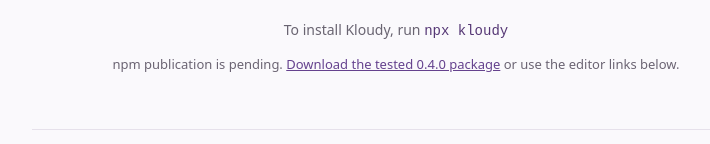
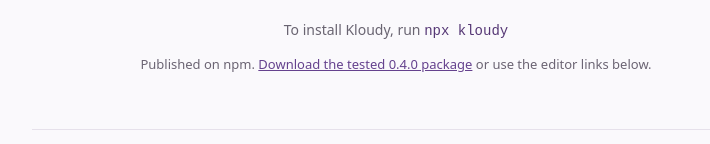
Before and after one commit to Gio300/kloudy-open, a plain HTML site: page index.html in a window 1280 px wide. Shown: the part 731-875 px from the top of the page, without its empty margins (244-954 px from the left). Drawn offline with Linux system fonts and the light colour scheme.

Commit message:
Publish free Kloudy editor install page

```diff
--- a/index.html
+++ b/index.html
@@ -1,5 +1,5 @@
 <!doctype html><html lang="en"><head><meta charset="utf-8"><meta name="viewport" content="width=device-width,initial-scale=1"><meta name="description" content="To install Kloudy, run npx kloudy. Free public MCP and SDK discovery in your editor."><title>Add Kloudy to your editor</title><link rel="icon" href="./app-icon.svg"><link rel="stylesheet" href="./editor-install.css"></head><body><main>
-<a class="brand" href="https://kloudy.ai/">Kloudy.ai</a><div class="hero"><img class="orb" src="./app-icon.svg" alt="" width="68" height="68"><p class="eyebrow">YOUR EDITOR. ONE CONNECTION.</p><h1>The tools you need.<br>Right where you build.</h1><p class="intro">Find MCP tools and SDKs with Kloudy.<br>Public discovery is free. No subscription.</p><button id="add-editor" class="primary">Continue with GitHub <span aria-hidden="true">↗</span></button><p class="small">Recommended: authorize Kloudy, then choose <strong>Only select repositories</strong> on GitHub.</p><form id="email-signin" class="email-signin"><label for="email-address">Or continue with your email</label><div class="email-row"><input id="email-address" name="email" type="email" autocomplete="email" placeholder="you@gmail.com" maxlength="254" required><button id="email-continue" class="secondary" type="submit">Continue</button></div><p class="small">Gmail or any email address. Verify your account to continue. GitHub authorization is still required for repository access.</p></form><button id="free-discovery" class="text-button">Try free discovery without signing in</button><p class="install-command">To install Kloudy, run <code>npx kloudy</code></p><p class="small">npm publication is pending. <a href="https://kloudy.ai/downloads/kloudy-open-0.4.0.tgz">Download the tested 0.4.0 package</a> or use the editor links below.</p><p id="status" role="status" aria-live="polite"></p></div>
+<a class="brand" href="https://kloudy.ai/">Kloudy.ai</a><div class="hero"><img class="orb" src="./app-icon.svg" alt="" width="68" height="68"><p class="eyebrow">YOUR EDITOR. ONE CONNECTION.</p><h1>The tools you need.<br>Right where you build.</h1><p class="intro">Find MCP tools and SDKs with Kloudy.<br>Public discovery is free. No subscription.</p><button id="add-editor" class="primary">Continue with GitHub <span aria-hidden="true">↗</span></button><p class="small">Recommended: authorize Kloudy, then choose <strong>Only select repositories</strong> on GitHub.</p><form id="email-signin" class="email-signin"><label for="email-address">Or continue with your email</label><div class="email-row"><input id="email-address" name="email" type="email" autocomplete="email" placeholder="you@gmail.com" maxlength="254" required><button id="email-continue" class="secondary" type="submit">Continue</button></div><p class="small">Gmail or any email address. Verify your account to continue. GitHub authorization is still required for repository access.</p></form><button id="free-discovery" class="text-button">Try free discovery without signing in</button><p class="install-command">To install Kloudy, run <code>npx kloudy</code></p><p class="small">Published on npm. <a href="https://kloudy.ai/downloads/kloudy-open-0.4.0.tgz">Download the tested 0.4.0 package</a> or use the editor links below.</p><p id="status" role="status" aria-live="polite"></p></div>
 <section id="signin" hidden aria-label="GitHub sign-in"><h2>Continue with GitHub</h2><p>Authorize the Kloudy GitHub App. Choose <strong>Only select repositories</strong> to grant access just where you want it. Kloudy requests Contents read/write and Metadata read. You can revoke access in GitHub Settings → Applications.</p><p>Your one-time code: <strong id="user-code"></strong></p><a id="verify" class="primary" target="_blank" rel="noopener noreferrer">Open GitHub to sign in</a><button id="cancel-signin" class="secondary">Cancel sign-in</button></section>
 <section id="clients" hidden aria-label="Supported editors"><h2>Choose your editor</h2><p id="identity">Free public discovery needs no API key.</p><div class="clients"><a id="cursor" class="client" href="#">Add to Cursor <span>↗</span></a><a id="vscode" class="client" href="#">Add to VS Code <span>↗</span></a><button class="client" data-client="Claude Desktop">Claude Desktop <span>→</span></button><button class="client" data-client="Claude Code">Claude Code <span>→</span></button><button class="client" data-client="Windsurf">Windsurf <span>→</span></button><button class="client" data-client="Codex">Codex <span>→</span></button></div><p id="client-status" role="status" aria-live="polite"></p><div id="terminal-help" hidden><p>Run this in your terminal. Kloudy detects your installed clients and asks before changing each config.</p><div class="command"><code>npx kloudy</code><button id="copy">Copy</button></div><p>Existing servers stay in place. Restart your editor after installation.</p></div><p class="small">ChatGPT support is planned through its directory program. There is no desktop config-drop here.</p></section>
 <details id="authorization"><summary>Already have an authorized Kloudy key?</summary><p>Free discovery requires no key. Private engine actions require an existing scoped Kloudy key. The installer can read <code>KLOUDY_MCP_TOKEN</code> from your environment and, with your approval, store it in client configuration. Never paste a key into chat or command arguments.</p><p>Email sign-in identifies you; it does not authorize repository access. GitHub App authorization is required for GitHub actions; private engine actions also require their scoped grant. Self-service engine-key issuance is not connected yet.</p></details>
```
